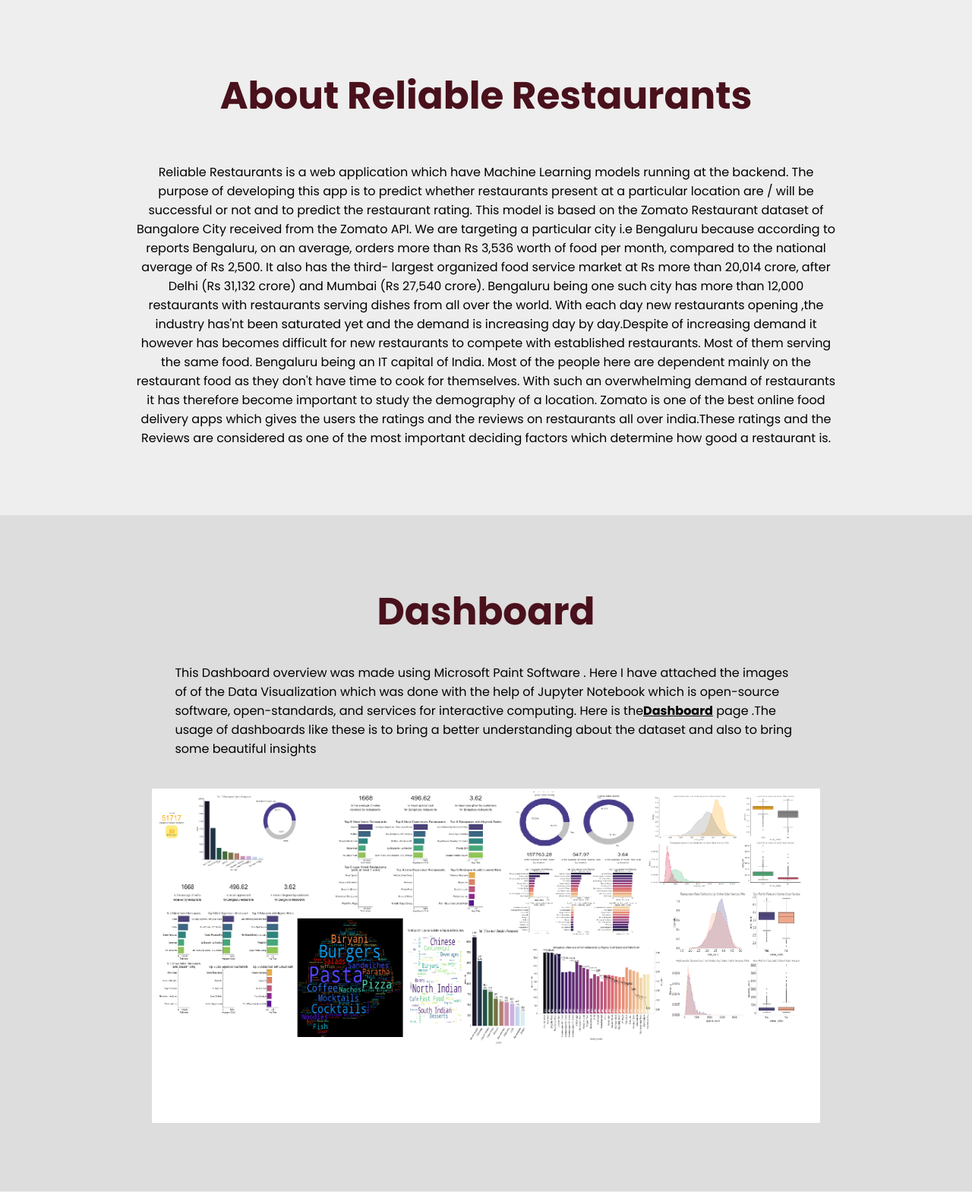
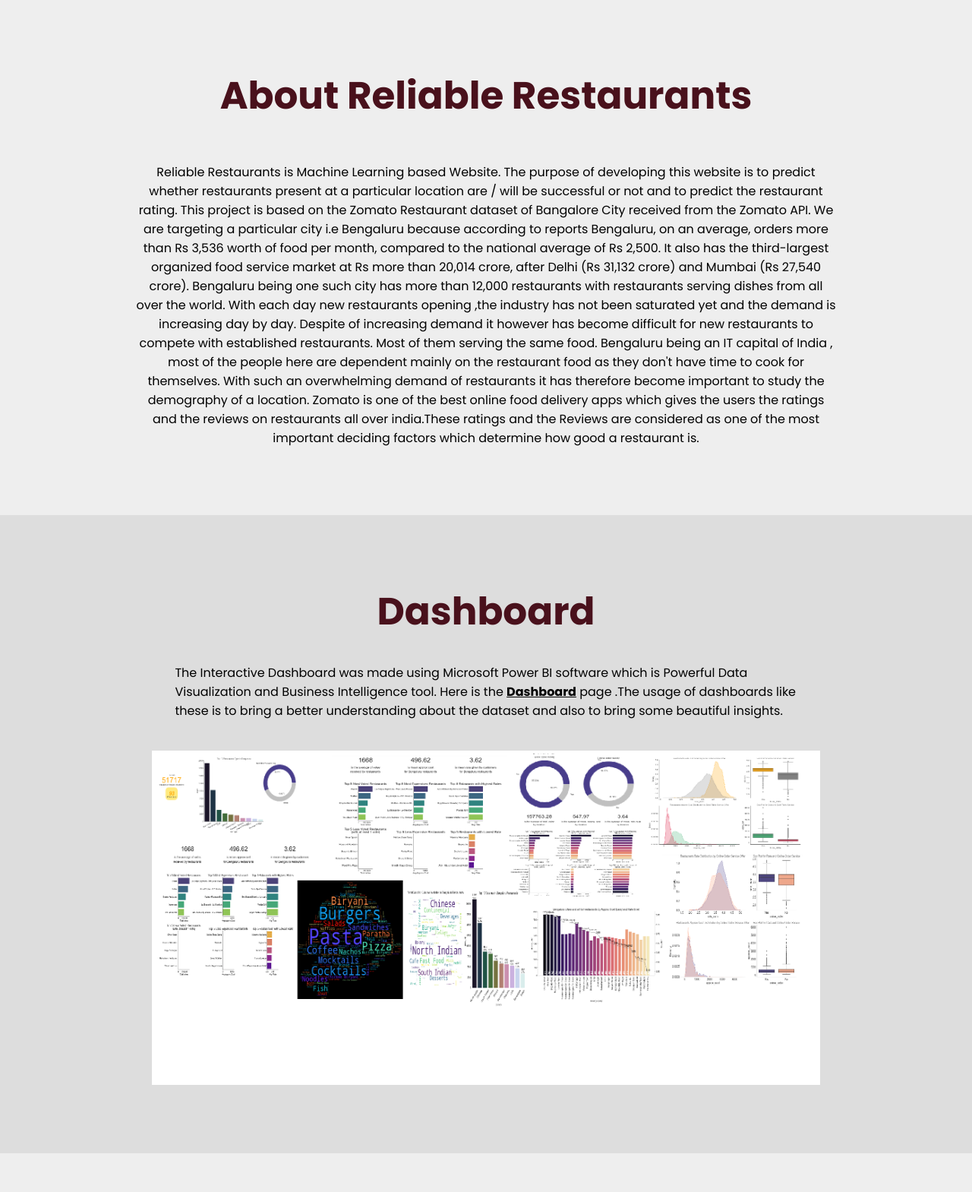
Before and after one commit to Raj120312/Reliable-Restaurant, a Flask app: page / in a window 1280 px wide. Shown: the part 801-2370 px from the top of the page at 76% size. Run offline with Flask 2, Linux system fonts and the light colour scheme; parts of the project's set-up code (start-up, migrations or seed data) failed here and were passed over; some libraries are stand-ins or nearby versions.

Commit message:
Update index.html
final

```diff
--- a/template/index.html
+++ b/template/index.html
@@ -3,11 +3,6 @@
   <head>
     <meta charset="utf-8">
     <meta name="viewport" content="width=device-width, initial-scale=1.0">
-
-
-
-
-
     <title>Reliable-Restaurant</title>
     <link rel="stylesheet" type = text/css href=./static/style1.css>
     <link rel="stylesheet" href="https://cdnjs.cloudflare.com/ajax/libs/font-awesome/5.14.0/css/all.min.css">
@@ -16,19 +11,15 @@
 
     <section>
             <input type="checkbox" id="check">
+
       <header>
-        </div>
+
         <h2><a href="#" class="logo">Reliable Restaurants</a></h2>
         <div class="navigation">
-          <!-- <a href="#">Home</a> --!>
-          <!--<a href="#about">About the Website</a> --!>
-
-         <!--         --!>
           <a href="/predict_success_of_resto">Predict The Success</a>
           <a href="/predict_rating_of_resto"> Predict the Rating </a>
-          <a href="https://app.powerbi.com/reportEmbed?reportId=5f8581d6-0b35-4950-bb26-d55eae71ad0e&autoAuth=true&ctid=72a8ad07-6583-4891-b41b-391b1de6aab6&config=eyJjbHVzdGVyVXJsIjoiaHR0cHM6Ly93YWJpLWluZGlhLWNlbnRyYWwtYS1wcmltYXJ5LXJlZGlyZWN0LmFuYWx5c2lzLndpbmRvd3MubmV0LyJ9">Dashboard</a>
+          <a href="https://app.powerbi.com/reportEmbed?reportId=50332b84-0d82-4d2f-8a6b-daadb7dafdb4&autoAuth=true&ctid=72a8ad07-6583-4891-b41b-391b1de6aab6&config=eyJjbHVzdGVyVXJsIjoiaHR0cHM6Ly93YWJpLWluZGlhLWNlbnRyYWwtYS1wcmltYXJ5LXJlZGlyZWN0LmFuYWx5c2lzLndpbmRvd3MubmV0LyJ9">Dashboard</a>
           <a href="#info">Developer</a>
-          <!-- <a href="/rest_recommend">Recommendation</a> -->
         </div>
         <label for="check">
         <i class="fas fa-bars menu-btn"></i>
@@ -44,29 +35,30 @@
           <a href="#about" class="info-btn">More info</a>
         </div>
       </div>
+
       <!--<div class="media-icons">
         <a href="https://www.linkedin.com/in/raj-parmar-1ba2b51a9/"><i class="fab fa-linkedin"></i></a>
         <a href="https://github.com/Raj120312"><i class="fab fa-github"></i></a>
 
-      </div> -->
+      </div>-->
+
     </section>
 
     <section id="about">
       <h2>About Reliable Restaurants</h2>
-      <p class="about-content" style="text-align: center;">Reliable Restaurants  is a web application which have
-        Machine Learning models running at the backend. The purpose of developing this app is to
+          <p class="about-content" style="text-align: center;">Reliable Restaurants  is Machine Learning based Website. The purpose of developing this website is to
             predict whether restaurants present at a particular location are / will be
-        successful or not and to predict the restaurant rating. This model is based on the Zomato Restaurant
+            successful or not and to predict the restaurant rating. This project is based on the Zomato Restaurant
             dataset of Bangalore City received from the Zomato API. We are targeting a particular city i.e Bengaluru because
             according to reports Bengaluru, on an average, orders more than Rs 3,536 worth of food per month, compared to the national average of Rs 2,500.
-        It also has the third- largest organized food service market at Rs more than 20,014 crore, after Delhi (Rs 31,132 crore) and Mumbai (Rs 27,540 crore).
+            It also has the third-largest organized food service market at Rs more than 20,014 crore, after Delhi (Rs 31,132 crore) and Mumbai (Rs 27,540 crore).
             Bengaluru being one such city has more than 12,000
             restaurants with restaurants serving dishes from all over the world.
-        With each day new restaurants opening ,the industry has'nt been saturated
-        yet and the demand is increasing day by day.Despite of increasing demand it however has
-        becomes difficult for new restaurants to compete with established restaurants.
-        Most of them serving the same food. Bengaluru being an IT capital of India.
-         Most of the people here are dependent mainly on the restaurant food as they don't have time
+            With each day new restaurants opening ,the industry has not been saturated
+            yet and the demand is increasing day by day. Despite of increasing demand it however has
+            become difficult for new restaurants to compete with established restaurants.
+            Most of them serving the same food. Bengaluru being an IT capital of India ,
+             most of the people here are dependent mainly on the restaurant food as they don't have time
              to cook for themselves. With such an overwhelming demand of restaurants it has
              therefore become important to study the demography of a location.
               Zomato is one of the best online food delivery apps which gives the users the ratings and the
@@ -78,11 +70,11 @@
     </section>
 
     <section id="dashboard">
+
       <h2>Dashboard</h2>
-          <p>This Dashboard overview was made using Microsoft Paint Software . Here I have attached the images of
-             of the Data Visualization which was done with the help of Jupyter Notebook which is open-source software, open-standards, and services for interactive computing.
-              Here is the<a href="https://app.powerbi.com/reportEmbed?reportId=5f8581d6-0b35-4950-bb26-d55eae71ad0e&autoAuth=true&ctid=72a8ad07-6583-4891-b41b-391b1de6aab6&config=eyJjbHVzdGVyVXJsIjoiaHR0cHM6Ly93YWJpLWluZGlhLWNlbnRyYWwtYS1wcmltYXJ5LXJlZGlyZWN0LmFuYWx5c2lzLndpbmRvd3MubmV0LyJ9" style="color: black; font-weight: bold;">Dashboard</a> page .The usage of dashboards
-              like these is to bring a better understanding about the dataset and also to bring some beautiful insights</p>
+          <p>The Interactive Dashboard  was made using Microsoft Power BI software which is Powerful Data Visualization and
+            Business Intelligence tool. Here is the <a href="https://app.powerbi.com/reportEmbed?reportId=5f8581d6-0b35-4950-bb26-d55eae71ad0e&autoAuth=true&ctid=72a8ad07-6583-4891-b41b-391b1de6aab6&config=eyJjbHVzdGVyVXJsIjoiaHR0cHM6Ly93YWJpLWluZGlhLWNlbnRyYWwtYS1wcmltYXJ5LXJlZGlyZWN0LmFuYWx5c2lzLndpbmRvd3MubmV0LyJ9" style="color: black; font-weight: bold;">Dashboard</a> page .The usage of dashboards
+              like these is to bring a better understanding about the dataset and also to bring some beautiful insights.</p>
       <img class="dashboard-image" src="../static/overall.png" alt="1">
 
     </section>
@@ -106,11 +98,11 @@
       <p>
         Developed with pride by Raj
       </p>
-     <!-- <div class="media-icons">
+      <div class="media-icons">
         <a href="https://www.linkedin.com/in/raj-parmar-1ba2b51a9/"><i class="fab fa-linkedin"></i></a>
         <a href="https://github.com/Raj120312"><i class="fab fa-github"></i></a>
 
-      </div>-->
+      </div>
     </footer>
 
   </body>
```
Lines whose indentation alone changed are shown as unchanged.
